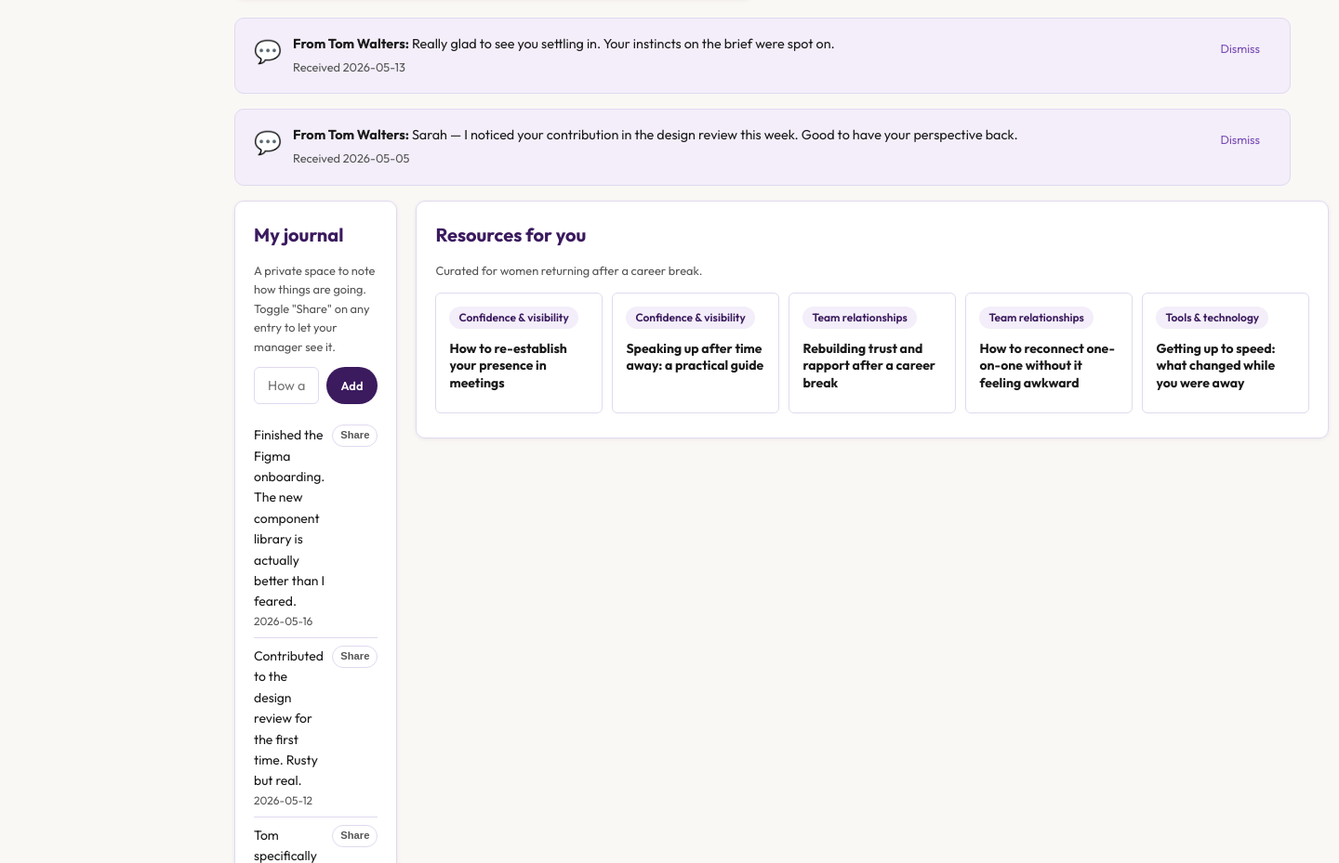
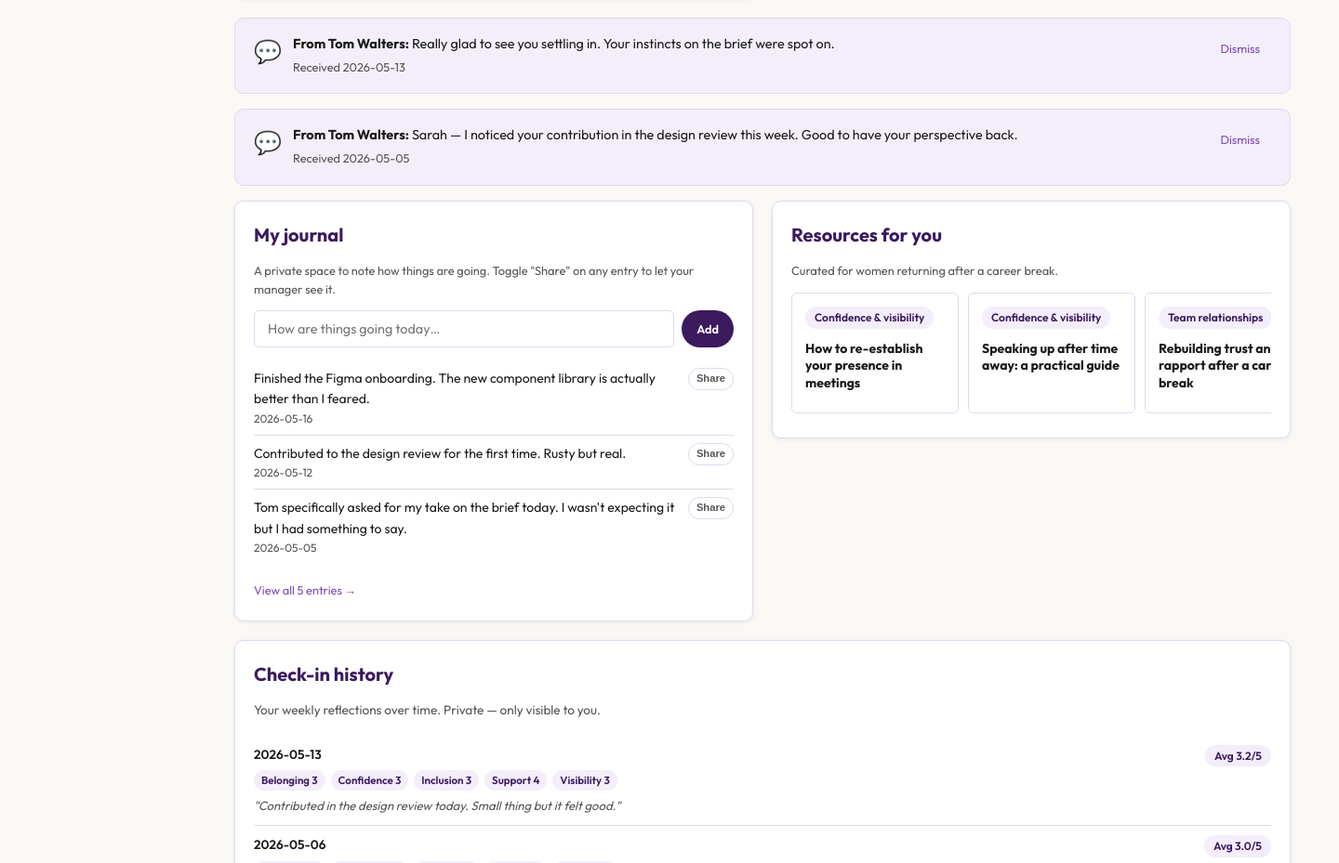
Before and after one commit to hellocriss777/reentry-app, a Flask app: page /employee in a window 1440 px wide. Shown: the part 835-1764 px from the top of the page at 93% size. Run offline with Flask 3, Linux system fonts and the light colour scheme; data comes from the database, SQL or seed files in the repository.

Commit message:
Fix journal/resources grid: add min-width:0 to prevent column overflow
Co-Authored-By: Claude Sonnet 4.6 <noreply@anthropic.com>

```diff
--- a/templates/employee.html
+++ b/templates/employee.html
@@ -104,7 +104,7 @@
 
     <!-- Wins log + Resources -->
     <div class="dash-row dash-row-2" style="margin-bottom:20px;align-items:start;" id="wins-section">
-      <div class="card">
+      <div class="card" style="min-width:0;">
         <h2>My journal</h2>
         <p style="font-size:0.8rem;margin-bottom:12px;">A private space to note how things are going. Toggle "Share" on any entry to let your manager see it.</p>
         <div class="wins-input-row">
@@ -117,7 +117,7 @@
         </div>
       </div>
 
-      <div class="card" id="resources-section">
+      <div class="card" id="resources-section" style="min-width:0;">
         <h2>Resources for you</h2>
         <p style="font-size:0.8rem;margin-bottom:14px;">Curated for women returning after a career break.</p>
         <div id="resource-list" style="display:flex;flex-direction:row;gap:10px;overflow-x:auto;padding-bottom:6px;">
```
